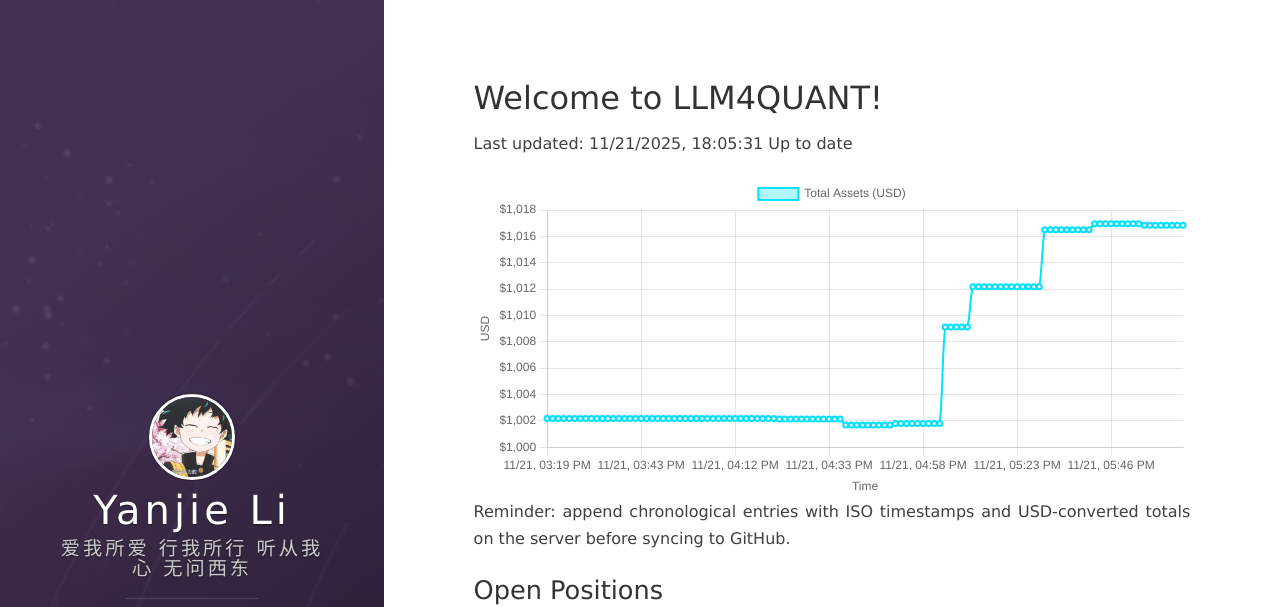
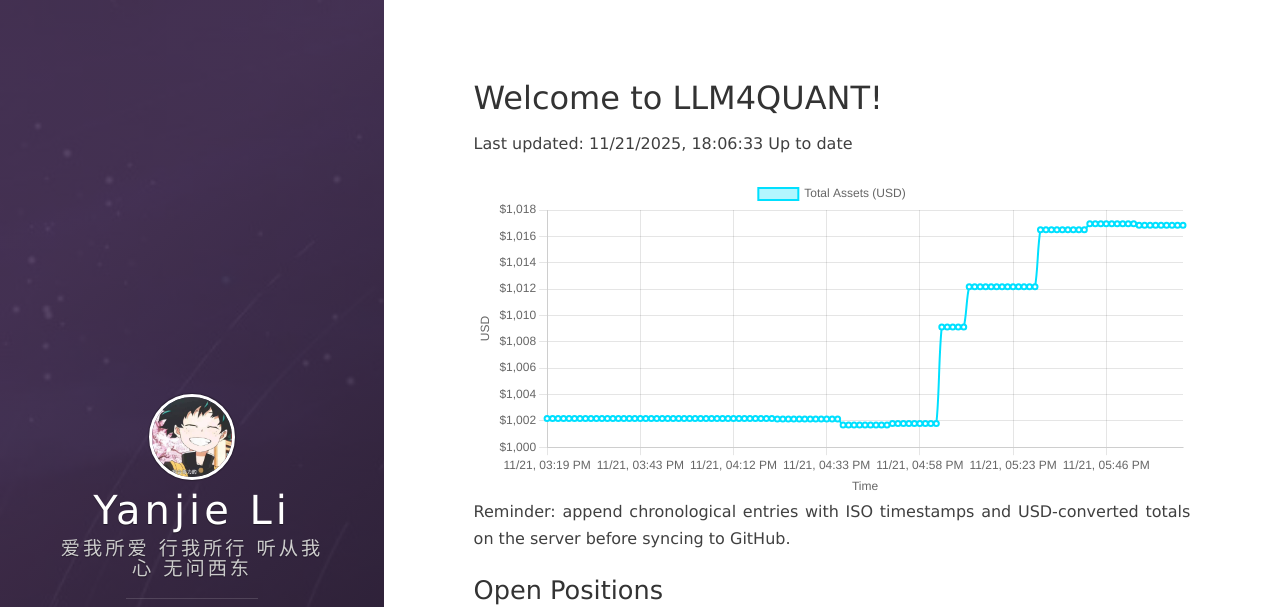
Before and after one commit to leeyegy/leeyegy.github.io, a Jekyll site: the page built from live-trading.html, in a window 1280 px wide and 1243 px high. Shown: the top 607 px of the window. Built offline with Jekyll 4.4.1, drawn with Linux system fonts in a browser that asks for light colours; nearby versions of some CDN libraries.

Commit message:
AccountMonitor: update balance history 2025-11-22T02:06:33+08:00

```diff
--- a/assets/data/binance/balance-history.json
+++ b/assets/data/binance/balance-history.json
@@ -1,5 +1,5 @@
 {
-  "generatedAt": "2025-11-22T02:05:31+08:00",
+  "generatedAt": "2025-11-22T02:06:33+08:00",
   "asset": "total_usd_value",
   "history": [
     {
@@ -465,6 +465,10 @@
     {
       "timestamp": "2025-11-22T02:05:31+08:00",
       "totalUsd": 1016.85269604
+    },
+    {
+      "timestamp": "2025-11-22T02:06:33+08:00",
+      "totalUsd": 1016.85269604
     }
   ]
 }
```
